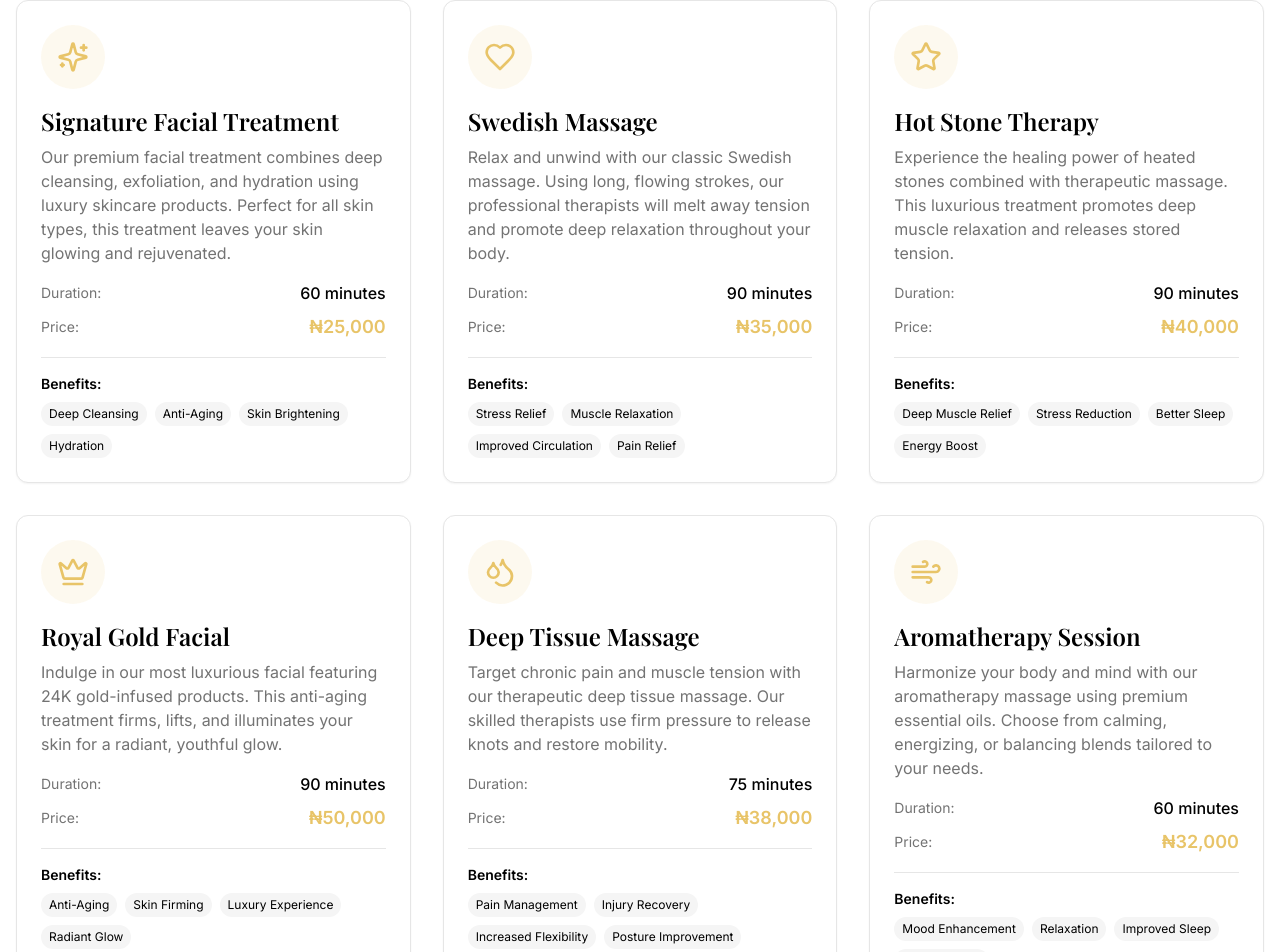
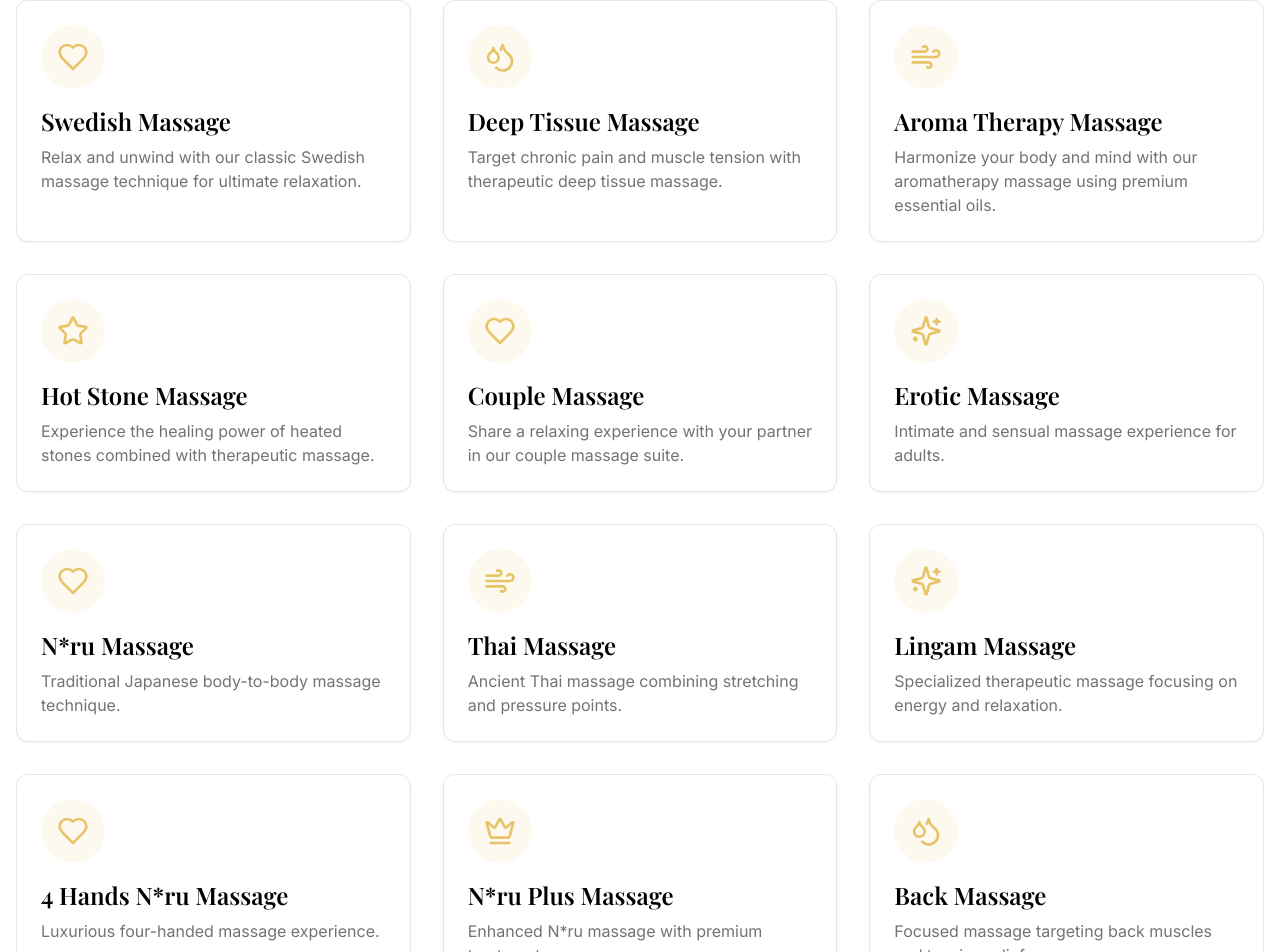
Before and after one commit to ajaogloria29-lang/Mnenajs-luxury-spa, a React (Vite) app: page /services in a window 1280 px wide. Shown: the part 460-1412 px from the top of the page. Built offline with nearby package versions, Linux system fonts and the light colour scheme; the HTML template or start-up script is replaced by a standard one.

Commit message:
Add services to Services page

```diff
--- a/src/pages/Services.tsx
+++ b/src/pages/Services.tsx
@@ -6,52 +6,84 @@ import { Sparkles, Heart, Star, Crown, Droplets, Wind } from "lucide-react";
 const Services = () => {
   const services = [
     {
-      icon: Sparkles,
-      name: "Signature Facial Treatment",
-      description: "Our premium facial treatment combines deep cleansing, exfoliation, and hydration using luxury skincare products. Perfect for all skin types, this treatment leaves your skin glowing and rejuvenated.",
-      duration: "60 minutes",
-      price: "₦25,000",
-      benefits: ["Deep Cleansing", "Anti-Aging", "Skin Brightening", "Hydration"],
-    },
-    {
       icon: Heart,
       name: "Swedish Massage",
-      description: "Relax and unwind with our classic Swedish massage. Using long, flowing strokes, our professional therapists will melt away tension and promote deep relaxation throughout your body.",
-      duration: "90 minutes",
-      price: "₦35,000",
-      benefits: ["Stress Relief", "Muscle Relaxation", "Improved Circulation", "Pain Relief"],
-    },
-    {
-      icon: Star,
-      name: "Hot Stone Therapy",
-      description: "Experience the healing power of heated stones combined with therapeutic massage. This luxurious treatment promotes deep muscle relaxation and releases stored tension.",
-      duration: "90 minutes",
-      price: "₦40,000",
-      benefits: ["Deep Muscle Relief", "Stress Reduction", "Better Sleep", "Energy Boost"],
-    },
-    {
-      icon: Crown,
-      name: "Royal Gold Facial",
-      description: "Indulge in our most luxurious facial featuring 24K gold-infused products. This anti-aging treatment firms, lifts, and illuminates your skin for a radiant, youthful glow.",
-      duration: "90 minutes",
-      price: "₦50,000",
-      benefits: ["Anti-Aging", "Skin Firming", "Luxury Experience", "Radiant Glow"],
+      description: "Relax and unwind with our classic Swedish massage technique for ultimate relaxation.",
     },
     {
       icon: Droplets,
       name: "Deep Tissue Massage",
-      description: "Target chronic pain and muscle tension with our therapeutic deep tissue massage. Our skilled therapists use firm pressure to release knots and restore mobility.",
-      duration: "75 minutes",
-      price: "₦38,000",
-      benefits: ["Pain Management", "Injury Recovery", "Increased Flexibility", "Posture Improvement"],
+      description: "Target chronic pain and muscle tension with therapeutic deep tissue massage.",
     },
     {
       icon: Wind,
-      name: "Aromatherapy Session",
-      description: "Harmonize your body and mind with our aromatherapy massage using premium essential oils. Choose from calming, energizing, or balancing blends tailored to your needs.",
-      duration: "60 minutes",
-      price: "₦32,000",
-      benefits: ["Mood Enhancement", "Relaxation", "Improved Sleep", "Mental Clarity"],
+      name: "Aroma Therapy Massage",
+      description: "Harmonize your body and mind with our aromatherapy massage using premium essential oils.",
+    },
+    {
+      icon: Star,
+      name: "Hot Stone Massage",
+      description: "Experience the healing power of heated stones combined with therapeutic massage.",
+    },
+    {
+      icon: Heart,
+      name: "Couple Massage",
+      description: "Share a relaxing experience with your partner in our couple massage suite.",
+    },
+    {
+      icon: Sparkles,
+      name: "Erotic Massage",
+      description: "Intimate and sensual massage experience for adults.",
+    },
+    {
+      icon: Heart,
+      name: "N*ru Massage",
+      description: "Traditional Japanese body-to-body massage technique.",
+    },
+    {
+      icon: Wind,
+      name: "Thai Massage",
+      description: "Ancient Thai massage combining stretching and pressure points.",
+    },
+    {
+      icon: Sparkles,
+      name: "Lingam Massage",
+      description: "Specialized therapeutic massage focusing on energy and relaxation.",
+    },
+    {
+      icon: Heart,
+      name: "4 Hands N*ru Massage",
+      description: "Luxurious four-handed massage experience.",
+    },
+    {
+      icon: Crown,
+      name: "N*ru Plus Massage",
+      description: "Enhanced N*ru massage with premium treatment.",
+    },
+    {
+      icon: Droplets,
+      name: "Back Massage",
+      description: "Focused massage targeting back muscles and tension relief.",
+    },
+    {
+      icon: Heart,
+      name: "Shoulder Massage",
+      description: "Relieve shoulder tension and stress with targeted massage.",
+    },
+    {
+      icon: Sparkles,
+      name: "Pedicure and Manicure",
+      description: "Complete nail care for hands and feet with luxury treatment.",
+    },
+    {
+      icon: Star,
+      name: "Deep Cleaning Facial",
+      description: "Thorough facial treatment for deep cleansing and rejuvenation.",
+    },
+    {
+      icon: Sparkles,
+      name: "Mini Facial",
+      description: "Quick and refreshing facial treatment for all skin types.",
     },
   ];
 
@@ -102,32 +134,7 @@ const Services = () => {
                     <service.icon className="h-8 w-8 text-accent" />
                   </div>
                   <h3 className="text-2xl font-semibold mb-2">{service.name}</h3>
-                  <p className="text-muted-foreground mb-4">{service.description}</p>
-
-                  <div className="space-y-2 mb-4">
-                    <div className="flex justify-between items-center">
-                      <span className="text-sm text-muted-foreground">Duration:</span>
-                      <span className="font-medium">{service.duration}</span>
-                    </div>
-                    <div className="flex justify-between items-center">
-                      <span className="text-sm text-muted-foreground">Price:</span>
-                      <span className="font-bold text-accent text-lg">{service.price}</span>
-                    </div>
-                  </div>
-
-                  <div className="border-t pt-4">
-                    <p className="text-sm font-semibold mb-2">Benefits:</p>
-                    <div className="flex flex-wrap gap-2">
-                      {service.benefits.map((benefit, i) => (
-                        <span
-                          key={i}
-                          className="text-xs bg-secondary px-2 py-1 rounded-full"
-                        >
-                          {benefit}
-                        </span>
-                      ))}
-                    </div>
-                  </div>
+                  <p className="text-muted-foreground">{service.description}</p>
                 </CardContent>
               </Card>
             ))}
```
